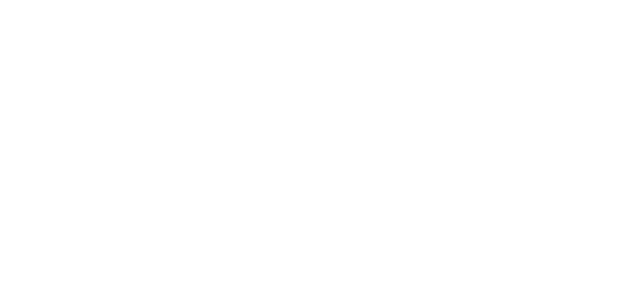
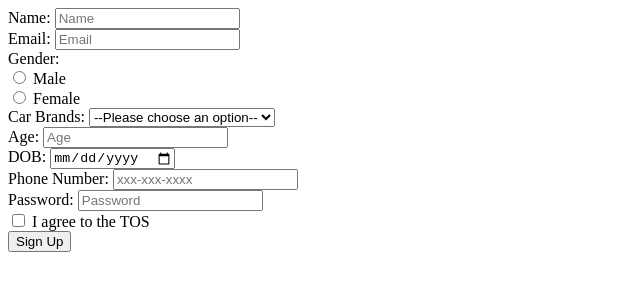
Before and after one commit to acciojob/signup-form-car-Pothu-Abhilash, a website: page main.html in a window 1280 px wide. Shown: the whole page, without its empty margins (0-640 px from the left). Drawn offline with Linux system fonts and the light colour scheme.

Commit message:
created a submission

```diff
--- a/main.html
+++ b/main.html
@@ -10,7 +10,43 @@
 	<!-- the entire body must be written by student -->
     <script type="text/javascript" src="./script.js">
 </script>
-
+<form method="post">
+		<label for="name">Name:</label>
+		<input type="text" id="name" name="name" placeholder="Name" required>
+		<br>
+		<label for="email">Email:</label>
+		<input type="email" id="email" name="email" placeholder="Email" required>
+		<br>
+		<label>Gender:</label><br>
+		<input type="radio" id="gender_m" name="gender" required>
+		<label for="gender_m">Male</label><br>
+		<input type="radio" id="gender_f" name="gender" required>
+		<label for="gender_f">Female</label><br>
+		<label for="cars">Car Brands:</label>
+		<select id="cars" name="cars" required>
+			<option value="" disabled selected>--Please choose an option--</option>
+			<option value="audi">Audi</option>
+	        <option value="bmw">BMW</option>
+	        <option value="mercedes">Mercedes-Benz</option>
+		</select>
+		<br>
+		<label for="age">Age:</label>
+	    <input type="number" id="age" name="age" required placeholder="Age">
+		<br>
+		<label for="dob">DOB:</label>
+	    <input type="date" id="dob" name="dob" required>
+		<br>
+		<label for="tel">Phone Number:</label>
+	    <input type="tel" id="tel" name="tel" pattern="[0-9]{3}-[0-9]{3}-[0-9]{4}" placeholder="xxx-xxx-xxxx">
+		<br>
+		<label for="password">Password:</label>
+	    <input type="password" id="password" name="password" required placeholder="Password">
+		<br>
+		<input type="checkbox" id="tos" name="tos" required>
+	    <label for="tos">I agree to the TOS</label>
+		<br>
+		<button type="submit">Sign Up</button>
+	</form>
 </body>
 
 </html>
```
